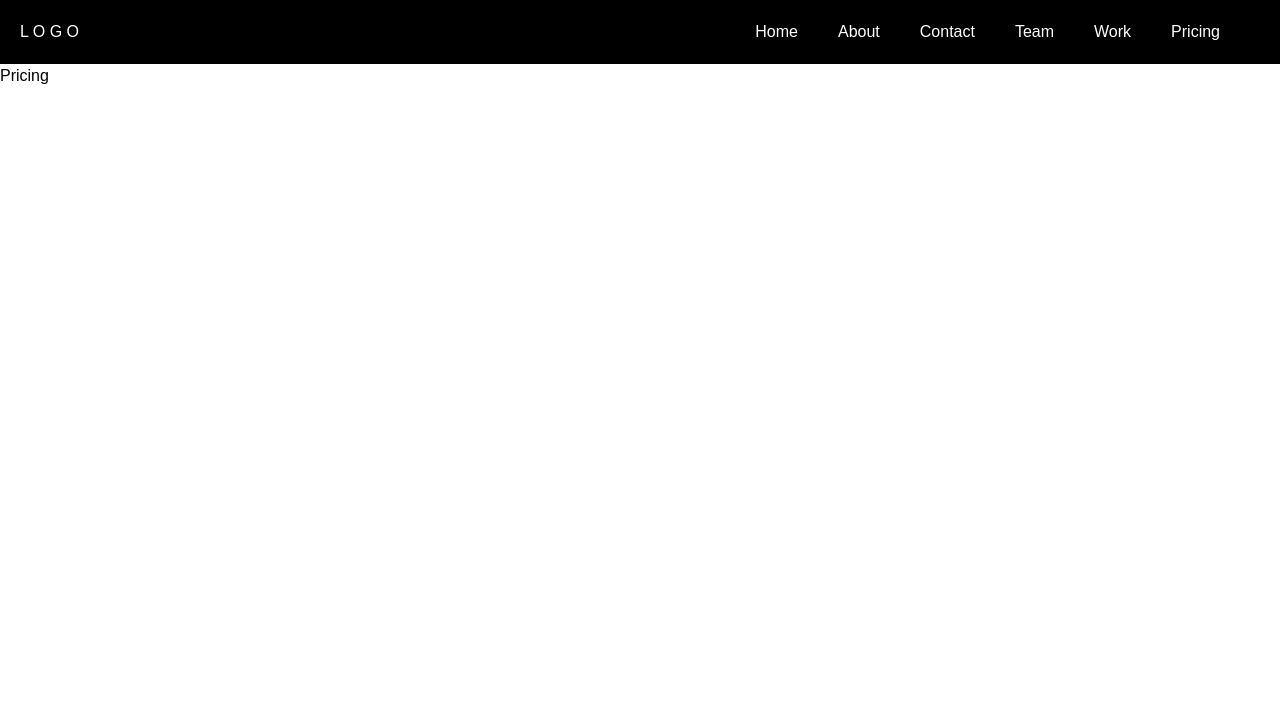
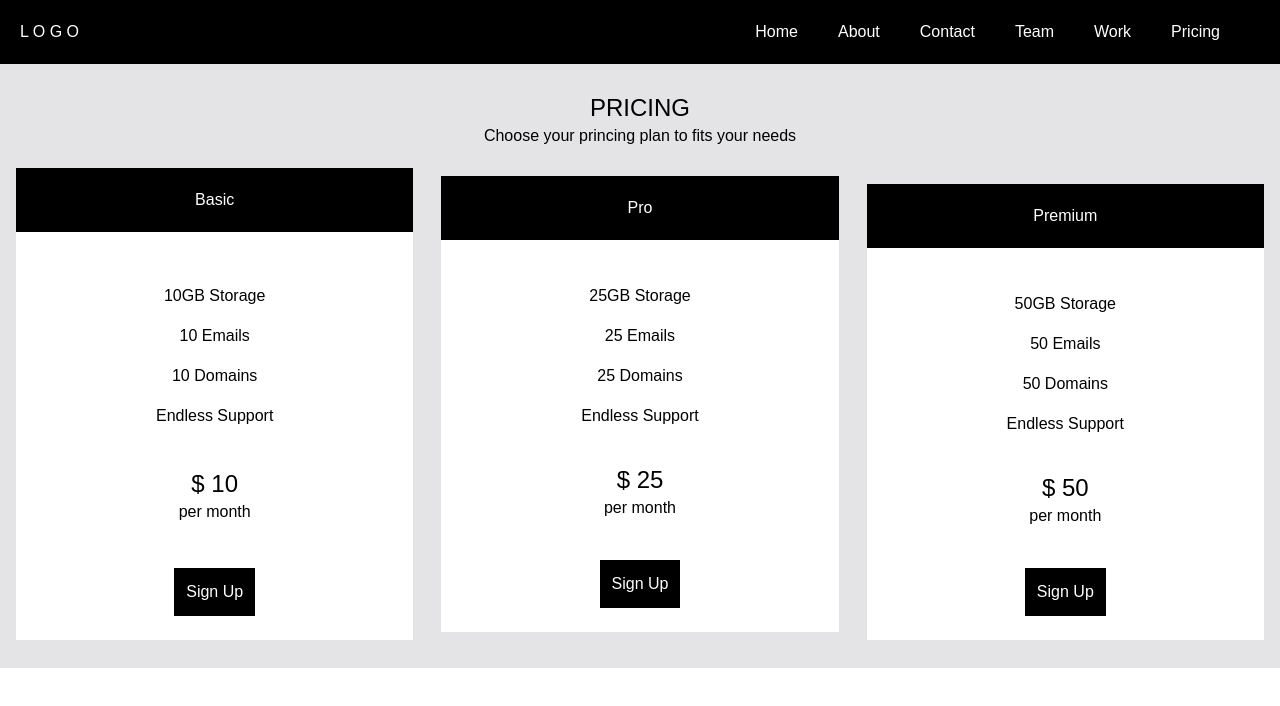
Before and after one commit to aryanofficialjain/next-app-website, a Next.js app: page /Pricing in a window 1280 px wide. Shown: the top 706 px of the page. Built offline with nearby package versions, Linux system fonts and the light colour scheme.

Commit message:
add all the nav pages and style them

```diff
--- a/src/app/About/page.js
+++ b/src/app/About/page.js
@@ -1,9 +1,51 @@
 import React from 'react'
+import { FontAwesomeIcon } from '@fortawesome/react-fontawesome'
+// import { faDesktop } from '@fortawesome/free-solid-svg-icons'
+import { faDesktop } from '@fortawesome/free-solid-svg-icons';
+import { faHeart } from '@fortawesome/free-solid-svg-icons';
+import { faGem } from '@fortawesome/free-solid-svg-icons';
+import { faCog } from '@fortawesome/free-solid-svg-icons';
 
 const page = () => {
   return (
-    <div>
-      about
+    <div className='flex flex-col gap-20 p-5 '>
+
+      <div className='text-center py-5'>
+        <h1 className='text-2xl'>ABOUT THE COMPANY</h1>
+        <p className='text-l'>Key Features of our company</p>
+      </div>
+
+      <div className='flex gap-5 text-center'>
+
+        <section className='flex flex-col gap-2'>
+        <FontAwesomeIcon icon={faDesktop} width={100} height={100} className='m-auto' />
+        <br />
+          <h4 className='text-xl'>Responsive</h4>
+          <p>Lorem ipsum dolor sit amet, consectetur adipiscing elit, sed do eiusmod tempor incididunt ut labore et dolore.</p>
+        </section>
+
+        <section className='flex flex-col gap-2'>
+        <FontAwesomeIcon icon={faHeart} width={100} height={100} className='m-auto' />
+        <br />
+          <h4 className='text-xl'>Passive</h4>
+          <p>Lorem ipsum dolor sit amet, consectetur adipiscing elit, sed do eiusmod tempor incididunt ut labore et dolore.</p>
+        </section>
+
+        <section className='flex flex-col gap-2'>
+          <FontAwesomeIcon icon={faGem} width={100} height={100} className='m-auto' />
+          <br />
+          <h4 className='text-xl'>Design</h4>
+          <p>Lorem ipsum dolor sit amet, consectetur adipiscing elit, sed do eiusmod tempor incididunt ut labore et dolore.</p>
+        </section>
+
+        <section className='flex flex-col gap-2'>
+          <FontAwesomeIcon icon={faCog} width={100} height={100} className='m-auto' /><br />
+          <h4 className='text-xl'>Support</h4>
+          <p>Lorem ipsum dolor sit amet, consectetur adipiscing elit, sed do eiusmod tempor incididunt ut labore et dolore.</p>
+        </section>
+
+      </div>
+
     </div>
   )
 }
--- a/src/app/Contact/page.js
+++ b/src/app/Contact/page.js
@@ -1,9 +1,52 @@
 import React from 'react'
+import { FontAwesomeIcon } from '@fortawesome/react-fontawesome';
+import { faMapMarkerAlt } from '@fortawesome/free-solid-svg-icons';
+import { faPhone } from '@fortawesome/free-solid-svg-icons';
+import { faEnvelope } from '@fortawesome/free-solid-svg-icons';
+
 
 const page = () => {
   return (
+    <div className='flex flex-col gap-5 p-10 '>
+
+      <div className='text-center '>
+        <h1 className='text-2xl my-1'>CONTACT</h1>
+        <h4>Lets get in touch. Send us a message</h4>
+      </div>
+
+    <div className='flex flex-col gap-2 text-l'>
+
+    <div className='flex gap-2 '>
+    <FontAwesomeIcon icon={faMapMarkerAlt} width={30} height={30} />
+        <h3>Chicago, US</h3>
+    </div>
+
+    <div className='flex gap-2'>
+    <FontAwesomeIcon icon={faPhone} width={30} height={30} />
+
+        <h3>Phone: +00 151515</h3>
+    </div>
+
+    <div className='flex gap-2'>
+    <FontAwesomeIcon icon={faEnvelope} width={30} height={30} />
+
+        <h3>Email: mail@mail.com</h3>
+    </div>
+
+    </div>
+
     <div>
-      Contact
+      <form className='w-full p-2 gap-5 flex flex-col'>
+        <input type="text"  placeholder='Name' className='border-grey border-2 p-2'/>
+        <input type="email"  placeholder='Email'className='border-grey border-2 p-2' />
+        <input type="text"  placeholder='Subject'className='border-grey border-2 p-2' />
+        <input type="text"  placeholder='Message'className='border-grey border-2 p-2' />
+        <button className='w-40 bg-black text-white p-2'>SEND MESSAGE</button>
+      </form>
+    </div>
+
+
+
     </div>
   )
 }
--- a/src/app/Pricing/page.js
+++ b/src/app/Pricing/page.js
@@ -2,8 +2,79 @@ import React from 'react'
 
 const page = () => {
   return (
-    <div>
-      Pricing
+    <div className='py-7 w-screen flex flex-col gap-5 p-4 bg-zinc-200'>
+
+      <div className=' text-center'>
+        <h1 className='text-2xl'>PRICING</h1>
+        <p>Choose your princing plan to fits your needs</p>
+      </div>
+
+      <div className='flex items-center justify-between text-center gap-7'>
+
+        <section className='w-1/3 flex flex-col gap-1 bg-white '>
+          <h1 className='p-5 bg-black text-white'>Basic</h1>
+          <br />
+          <ul className='flex flex-col gap-4 p-5'>
+            <li>10GB Storage</li>
+            <li>10 Emails</li>
+            <li>10 Domains</li>
+            <li>Endless Support</li>
+          </ul>
+
+          <div className='p-4'>
+            <h1 className='text-2xl'>$ 10</h1>
+            <p>per month</p>
+          </div>
+
+          <div className='p-6'>
+            <button className='p-3 bg-black text-white'>Sign Up</button>
+          </div>
+
+        </section>
+
+
+        <section className='w-1/3 gap-1 flex-col bg-white '>
+        <h1 className='p-5 bg-black text-white'>Pro</h1>
+        <br />
+          <ul className='flex flex-col gap-4 p-5'>
+            <li>25GB Storage</li>
+            <li>25 Emails</li>
+            <li>25 Domains</li>
+            <li>Endless Support</li>
+          </ul>
+
+          <div className='p-4'>
+            <h1 className='text-2xl'>$ 25</h1>
+            <p>per month</p>
+          </div>
+
+          <div className='p-6'>
+            <button className='p-3 bg-black text-white'>Sign Up</button>
+          </div>
+        </section>
+
+        <section className='w-1/3 mt-4 bg-white '>
+        <h1 className='p-5 bg-black text-white'>Premium</h1>
+        <br />
+          <ul className='flex flex-col gap-4 p-5'>
+            <li>50GB Storage</li>
+            <li>50 Emails</li>
+            <li>50 Domains</li>
+            <li>Endless Support</li>
+          </ul>
+
+          <div className='p-4'>
+            <h1 className='text-2xl'>$ 50</h1>
+            <p>per month</p>
+          </div>
+
+          <div className='py-6'>
+            <button className='p-3 bg-black text-white'>Sign Up</button>
+          </div>
+        </section>
+
+      </div>
+
     </div>
   )
 }
--- a/src/app/Team/page.js
+++ b/src/app/Team/page.js
@@ -3,51 +3,55 @@ import React from 'react'
 
 const page = () => {
   return (
-    <div>
-      <div>
-        <h1>Our Teams</h1>
-        <p>The ones who run this company</p>
+    <div className='flex flex-col gap-5 p-2.5 '>
+      <div className='text-center py-5'>
+        <h1 className='text-3xl py-2'>Our Teams</h1>
+        <p className='text-l'>The ones who run this company</p>
       </div>
-      <br />
-      <div>
+
+      <div className='flex items-center justify-evenly gap-10'>
 
         <section>
           <Image src={'/1.jpg'} alt={'Teams'} width={300} height={300} />
-          <div>
+          <div className='p-2 flex flex-col gap-3'>
             <h1>John Doe</h1>
             <p>CEO & Founder</p>
             <p>Phasellus eget enim eu lectus faucibus vestibulum. Suspendisse sodales pellentesque elementum.</p>
-            <button>Contact</button>
+            <br/>
+            <button className='bg-black text-white p-1.5'>Contact</button>
           </div>
         </section>
 
         <section>
           <Image src={'/2.jpg'} alt={'Teams'} width={300} height={300} />
-          <div>
+          <div className='p-2 flex flex-col gap-3'>
             <h1>Anja Doe</h1>
             <p>Art Director</p>
             <p>Phasellus eget enim eu lectus faucibus vestibulum. Suspendisse sodales pellentesque elementum.</p>
-            <button>Contact</button>
+            <br/>
+            <button className='bg-black text-white p-1.5'>Contact</button>
           </div>
         </section>
 
         <section>
           <Image src={'/3.jpg'} alt={'Teams'} width={300} height={300} />
-          <div>
+          <div className='p-2 flex flex-col gap-3'>
             <h1>Mike Ross</h1>
             <p>Web Designer</p>
             <p>Phasellus eget enim eu lectus faucibus vestibulum. Suspendisse sodales pellentesque elementum.</p>
-            <button>Contact</button>
+            <br/>
+            <button className='bg-black text-white p-1.5'>Contact</button>
           </div>
         </section>
 
         <section>
           <Image src={'/4.jpg'} alt={'Teams'} width={300} height={300} />
-          <div>
+          <div className='p-2 flex flex-col gap-3'>
             <h1>Dan Star</h1>
             <p>Designer</p>
             <p>Phasellus eget enim eu lectus faucibus vestibulum. Suspendisse sodales pellentesque elementum.</p>
-            <button>Contact</button>
+            <br/>
+            <button className='bg-black text-white p-1.5'>Contact</button>
           </div>
         </section>
 
--- a/src/app/globals.css
+++ b/src/app/globals.css
@@ -27,6 +27,7 @@
 *{
   font-family: 'Ubuntu', sans-serif;
   scroll-behavior: smooth;
+  overflow-x: hidden;
 
 
 }
@@ -34,6 +35,7 @@
 .hero{
   background-image: url('https://images.unsplash.com/photo-1517336714731-489689fd1ca8?ixlib=rb-4.0.3&ixid=M3wxMjA3fDB8MHxwaG90by1wYWdlfHx8fGVufDB8fHx8fA%3D%3D&auto=format&fit=crop&w=1452&q=80');
   background-size: cover;
+  /* background-attachment: fixed; */
   width: 100%;
   height: 90vh;
   background-position: bottom;
```
